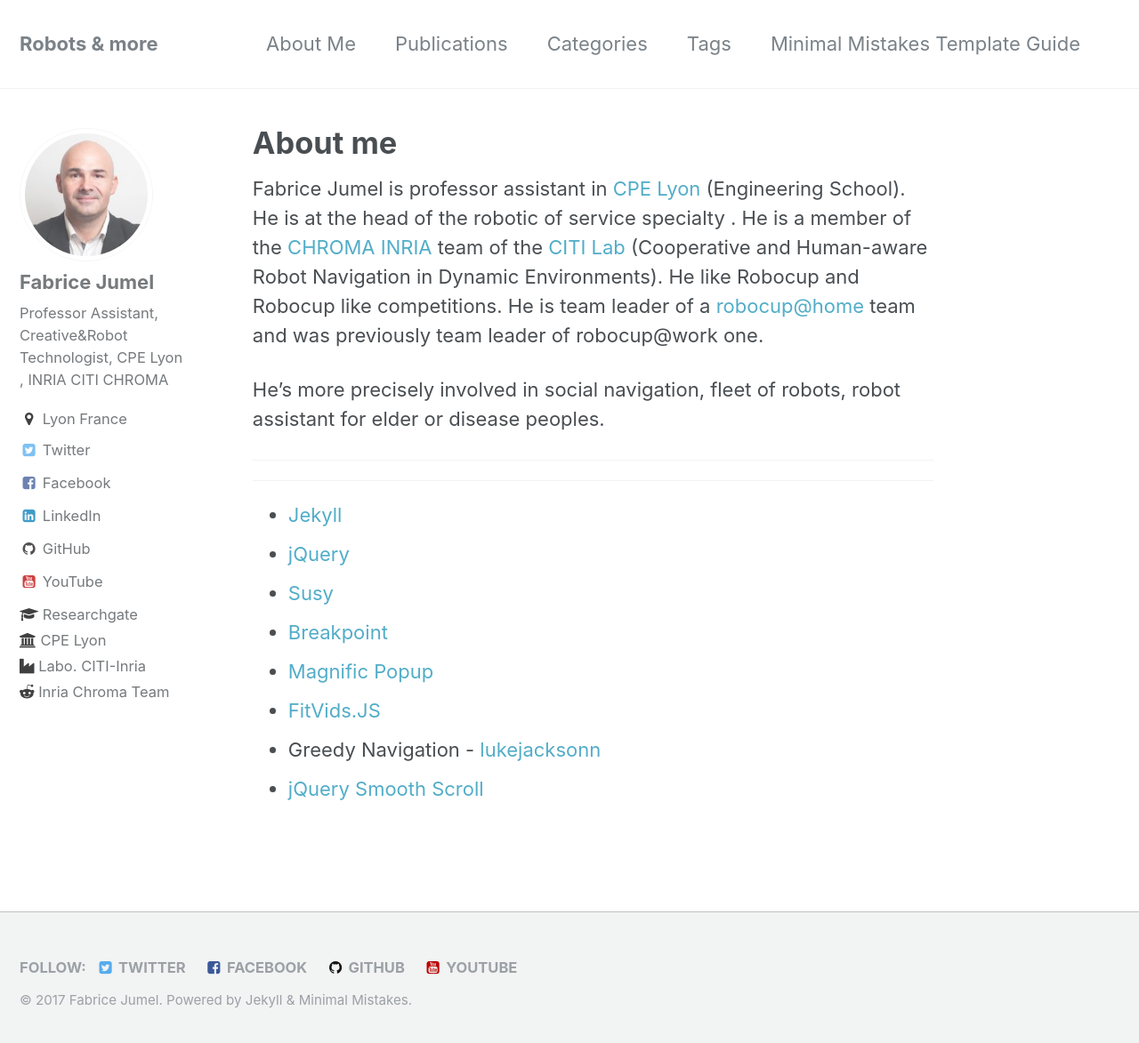
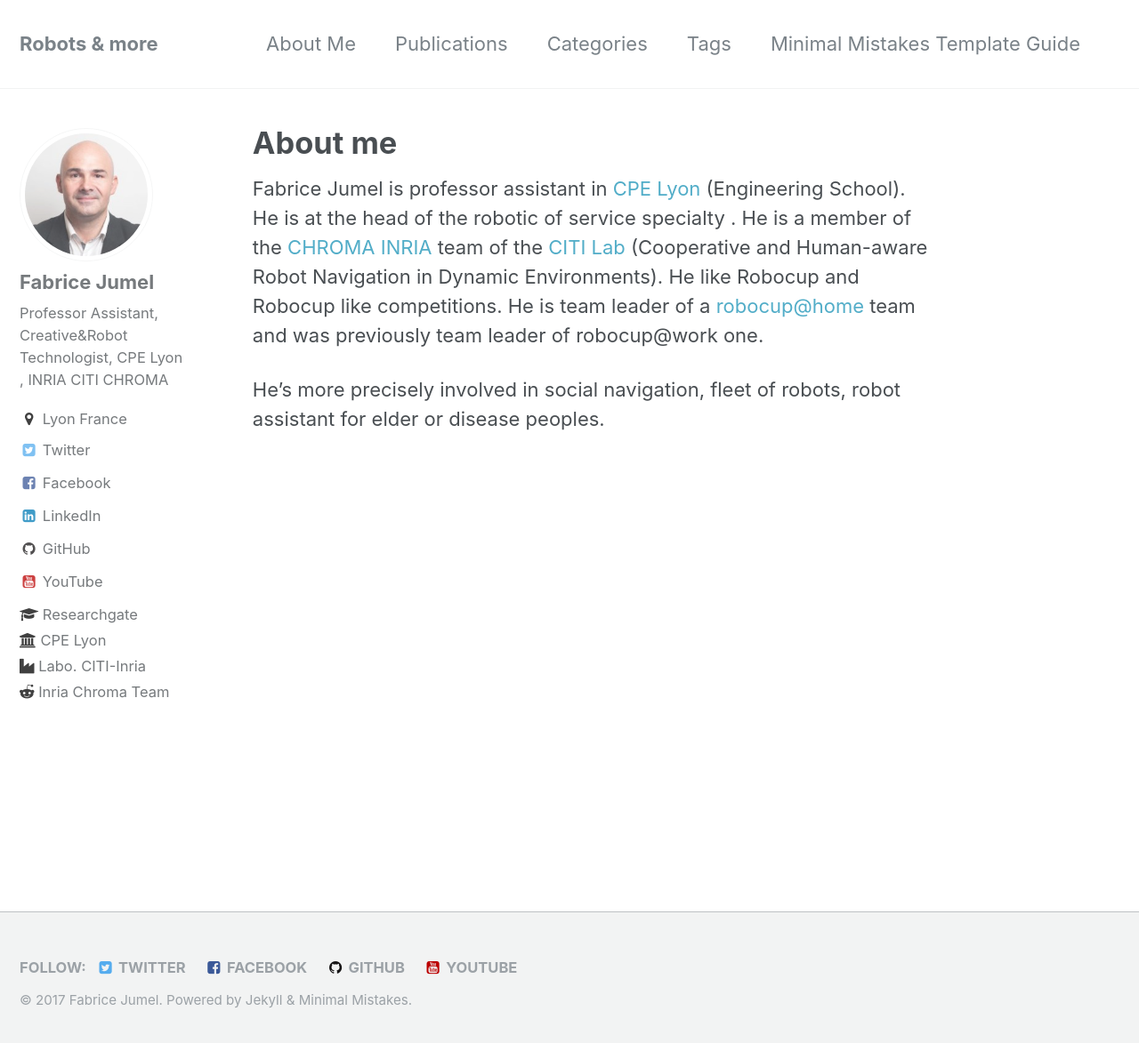
Before and after one commit to fabricejumel/fabricejumel.github.io, a Jekyll site: the page built from _pages/about.md, in a window 1280 px wide and 1181 px high. Shown: the top 1173 px of the window at 89% size. Built offline with Jekyll 4.4.1, drawn with Linux system fonts in a browser that asks for light colours.

Commit message:
Update about.md

```diff
--- a/_pages/about.md
+++ b/_pages/about.md
@@ -7,22 +7,3 @@ title: "About me"
 Fabrice Jumel is professor assistant  in [CPE Lyon](https://www.cpe.fr) (Engineering School). He is at the head of the robotic of service specialty . He is a member of the [CHROMA INRIA](https://team.inria.fr/chroma/en/)  team of the [CITI Lab](http://www.citi-lab.fr/)  (Cooperative and Human-aware Robot Navigation in Dynamic Environments). He like Robocup and Robocup like competitions. He is team leader of a [robocup@home](http://cpe-dev.fr/robotcup/) team and was previously team leader of robocup@work one.
 
 He's more precisely involved in social navigation, fleet of robots, robot assistant for elder or disease peoples.
-
-
-
----
-
-
-
----
-
-
-
-- [Jekyll](http://jekyllrb.com/)
-- [jQuery](http://jquery.com/)
-- [Susy](http://susy.oddbird.net/)
-- [Breakpoint](http://breakpoint-sass.com/)
-- [Magnific Popup](http://dimsemenov.com/plugins/magnific-popup/)
-- [FitVids.JS](http://fitvidsjs.com/)
-- Greedy Navigation - [lukejacksonn](http://codepen.io/lukejacksonn/pen/PwmwWV)
-- [jQuery Smooth Scroll](https://github.com/kswedberg/jquery-smooth-scroll)
```
